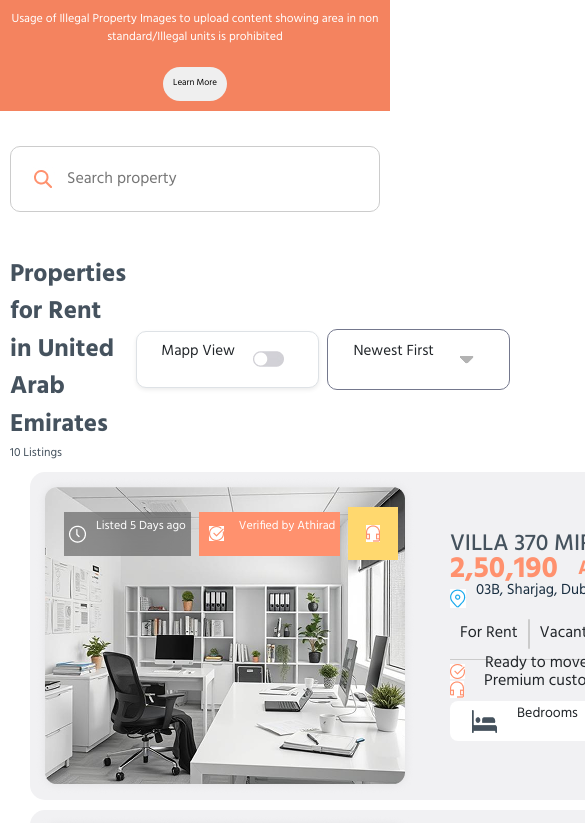
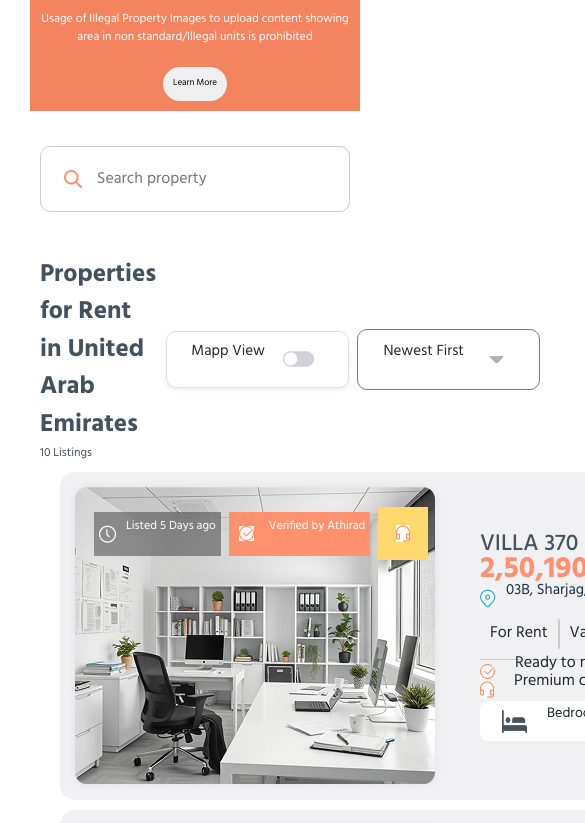
Before and after one commit to ShilpaBabeendran/react-apllication, a React (Create React App) app: page / in a window 390 px wide. Shown: the top 823 px of the page, 585 px wide, since content can reach past the window. Built offline with nearby package versions, Linux system fonts and the light colour scheme; a web font is replaced by a local one.

Commit message:
component changed

```diff
--- /dev/null
+++ b/src/Components/Header/header.css
@@ -0,0 +1,41 @@
+.warning-banner {
+    display: flex;
+     justify-content: center;
+     align-items: center;
+     padding: 10px;
+     gap: 5px;
+     /* height: 62px; */
+     /* background-color: #F4835F; */
+ }
+
+ .warning-text{
+   /* font-family: "Hind"; */
+   font-size: 12px;
+   /* font-weight: 400; */
+   /* line-height: 26.5px; */
+   /* color: #FFFFFF; */
+ }
+
+ .learn-more-btn{
+   padding: 10PX;
+   border-radius: 35px;
+   /* width: 72px;
+   height: 25px; */
+   font-size: 9px;
+   /* line-height: 26.5px; */
+   border: none;
+
+ }
+
+ @media (max-width: 600px){
+
+    .warning-banner{
+      display: flex;
+      flex-direction: column;
+      padding: 20px;
+    }
+    /* .nav,.buy-or-rent{
+      display: none;
+    } */
+
+  }
--- /dev/null
+++ b/src/Components/Header/index.js
@@ -0,0 +1,26 @@
+import React from 'react'
+import "../../Components/Header/header.css"
+// import HomePage from './Components/HomePage'
+// import 'bootstrap/dist/css/bootstrap.css';
+// import Icons from './Assets/Icons';
+
+
+const Header = ()=>{
+
+  return(
+
+
+    <>
+       {/* warnning banner */}
+
+       <div className='  warning-banner text-center' style={{backgroundColor: "#F4835F", padding: "10PX" }}>
+            <p className='warning-text ' style={{ color: "#FFFFFF", }}>Usage of Illegal Property Images to upload content showing area in non standard/Illegal units is prohibited</p>
+            <button className='learn-more-btn'style={{ backgroundColor: "#FFFFF",  }}>Learn More</button>
+        </div>
+
+    </>
+
+  )
+
+}
+export default Header;
--- a/src/Components/HomePage/home.css
+++ b/src/Components/HomePage/home.css
@@ -1,38 +1,8 @@
 body{
   font-family: "Hind";
+  margin-left: 30px;
+  margin-right: 30px;
 }
-/* .header{
-    background-color: #F4835F;
-} */
-.warning-banner {
-   display: flex;
-    justify-content: center;
-    align-items: center;
-    padding: 10px;
-    gap: 5px;
-    /* height: 62px; */
-    /* background-color: #F4835F; */
-}
-
-.warning-text{
-  /* font-family: "Hind"; */
-  font-size: 12px;
-  /* font-weight: 400; */
-  /* line-height: 26.5px; */
-  /* color: #FFFFFF; */
-}
-
-.learn-more-btn{
-  padding: 10PX;
-  border-radius: 35px;
-  /* width: 72px;
-  height: 25px; */
-  font-size: 9px;
-  /* line-height: 26.5px; */
-  border: none;
-
-}
-
 .nav {
     /* display: flex;
     justify-content: center;
@@ -49,14 +19,7 @@ body{
 
 @media (max-width: 600px){
 
-  .warning-banner{
-    display: flex;
-    flex-direction: column;
-    padding: 20px;
-  }
-  /* .nav,.buy-or-rent{
-    display: none;
-  } */
+
 
 }
 
--- a/src/Components/HomePage/index.js
+++ b/src/Components/HomePage/index.js
@@ -16,6 +16,7 @@ import search from "../../assets/iconImages/search.jpg";
 import vector from "../../assets/iconImages/Vector.jpg";
 import Charecter from "../../assets/iconImages/down-arrow 2.jpg";
 import Switch from "../../assets/iconImages/Switch.jpg";
+import Header from "../Header";
 // import Image from "../../assets/iconImages/card-img.png";
 // import Wtsap from "../../assets/iconImages/wtsap.jpg";
 // import phone from "../../assets/iconImages/phone.jpg";
@@ -106,13 +107,8 @@ const handlePriceChange = (e) => {
 
     <>
 
-            {/* warnning banner */}
 
-        <div className='  warning-banner text-center' style={{backgroundColor: "#F4835F", padding: "10PX" }}>
-            <p className='warning-text ' style={{ color: "#FFFFFF", }}>Usage of Illegal Property Images to upload content showing area in non standard/Illegal units is prohibited</p>
-            <button className='learn-more-btn'style={{ backgroundColor: "#FFFFF",  }}>Learn More</button>
-        </div>
-
+                 <Header/>
 
         {/* <div className=" max-width main-container"> */}
             <div className='d-flex nav d-none d-md-block'>
```
